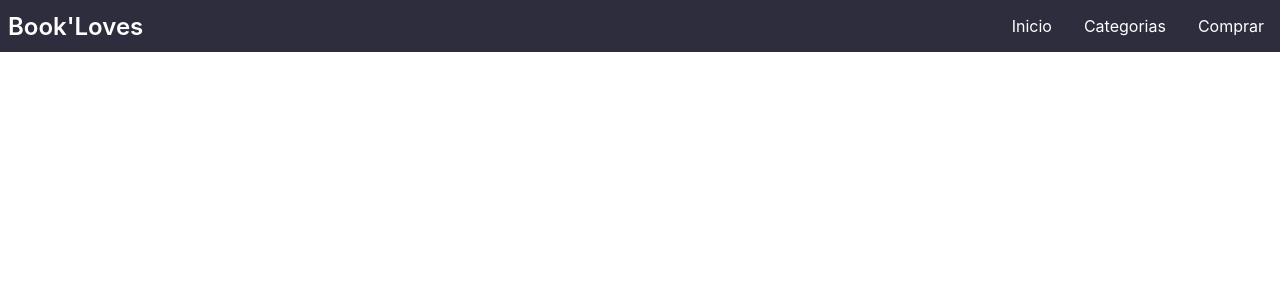
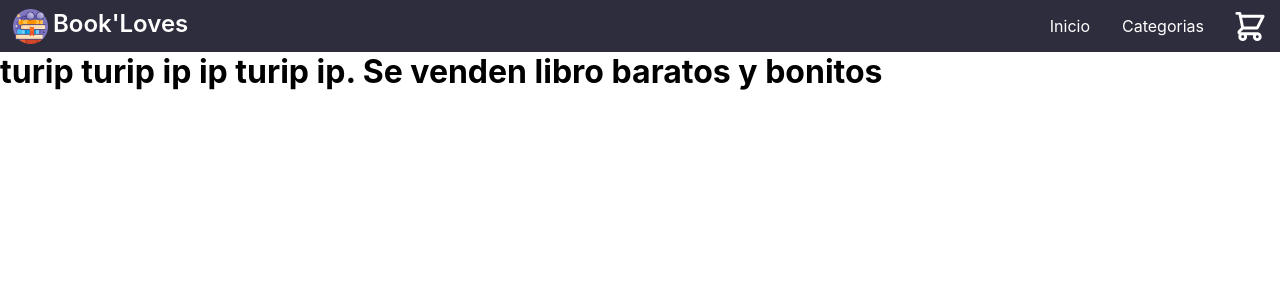
Before and after one commit to LihueelM/BookStore-react, a React (Create React App) app: page / in a window 1280 px wide. Shown: the top 300 px of the page. Built offline with nearby package versions, Linux system fonts and the light colour scheme.

Commit message:
componenter I

```diff
--- a/package.json
+++ b/package.json
@@ -14,6 +14,7 @@
     "react": "^18.2.0",
     "react-bootstrap": "^2.5.0",
     "react-dom": "^18.2.0",
+    "react-icons": "^4.4.0",
     "react-scripts": "5.0.1",
     "web-vitals": "^2.1.4"
   },
--- a/src/App.js
+++ b/src/App.js
@@ -1,11 +1,13 @@
-import NavBar from './components/NavBar/navbar';
+import NavBar from './components/NavBar/navBar';
 import './App.css';
+import ItemListContainer from './components/containers/itemListContainer';
 
 
 function App() {
   return (
     <>
       <NavBar />
+      <ItemListContainer greeting={`turip turip ip ip turip ip. Se venden libro baratos y bonitos`} />
     </>
   );
 }
--- a/src/components/NavBar/navbar.css
+++ b/src/components/NavBar/navbar.css
@@ -15,12 +15,21 @@
     font-size: 1.5rem;
     font-weight: 600;
     margin: .5rem;
+    display: flex;
+ }
+ .brand img{
+   width: 35px;
+   height: 35px;
+   margin: 0px 5px;
  }
  .navbar-links ul{
     display: flex;
  }
  .navbar-links li{
     list-style: none;
+    display: flex;
+    justify-content: center;
+    align-items: center;
  }
  .navbar-links li a{
     text-decoration: none;
--- a/src/components/NavBar/navbar.jsx
+++ b/src/components/NavBar/navbar.jsx
@@ -1,8 +1,11 @@
 import React from "react";
-import './navbar.css'
+import './navBar.css';
+import CartWidget from "../cartWidget/CartWidget";
+import Logo from '../../images/logo.png';
+
 
 const NavBar = () => {
-   /*  let toggleButton = document.getElementsByClassName('toggle-btn')[0];
+    /* let toggleButton = document.getElementsByClassName('toggle-btn')[0];
     let navbarLink = document.getElementsByClassName('navb-links')[0];
 
     toggleButton.addEventListener('click', () => {
@@ -11,7 +14,7 @@ const NavBar = () => {
 
     return(
         <nav className='navbar'>
-            <div className="brand">Book'Loves</div>
+            <div className="brand"><img src={Logo} alt="" />Book'Loves</div>
             <a href=" " className="toggle-btn">
                     <span className="bar"></span>
                     <span className="bar"></span>
@@ -21,7 +24,7 @@ const NavBar = () => {
                 <ul>
                     <li><a href=" ">Inicio</a></li>
                     <li><a href=" ">Categorias</a></li>
-                    <li><a href=" ">Comprar</a></li>
+                    <li><CartWidget /></li>
                 </ul>
             </div>
         </nav>
--- /dev/null
+++ b/src/components/cartWidget/CartWidget.css
@@ -0,0 +1,7 @@
+.CartIcon{
+    display: flex;
+    width: 60px;
+    height: 35px;
+    justify-content: center;
+    align-items: center;
+}
--- /dev/null
+++ b/src/components/cartWidget/CartWidget.jsx
@@ -0,0 +1,13 @@
+import { HiOutlineShoppingCart } from "react-icons/hi";
+import './CartWidget.css'
+
+const CartWidget = () => {
+    return (
+        <>
+            <HiOutlineShoppingCart className="CartIcon"/>
+        </>
+    )
+
+}
+
+export default CartWidget;
--- /dev/null
+++ b/src/components/containers/itemListContainer.jsx
@@ -0,0 +1,12 @@
+import React from "react";
+
+const ItemListContainer = ({greeting}) => {
+    return(
+        <>
+            <h1>{greeting}</h1>
+        </>
+
+    )
+}
+
+export default ItemListContainer;
```
Also changed, not shown: src/components/containers/itemListContainer.css (added), src/images/logo.png (renamed from src/images/book-stack.png), 1 other file (tests, documents, lock files or other folders).
